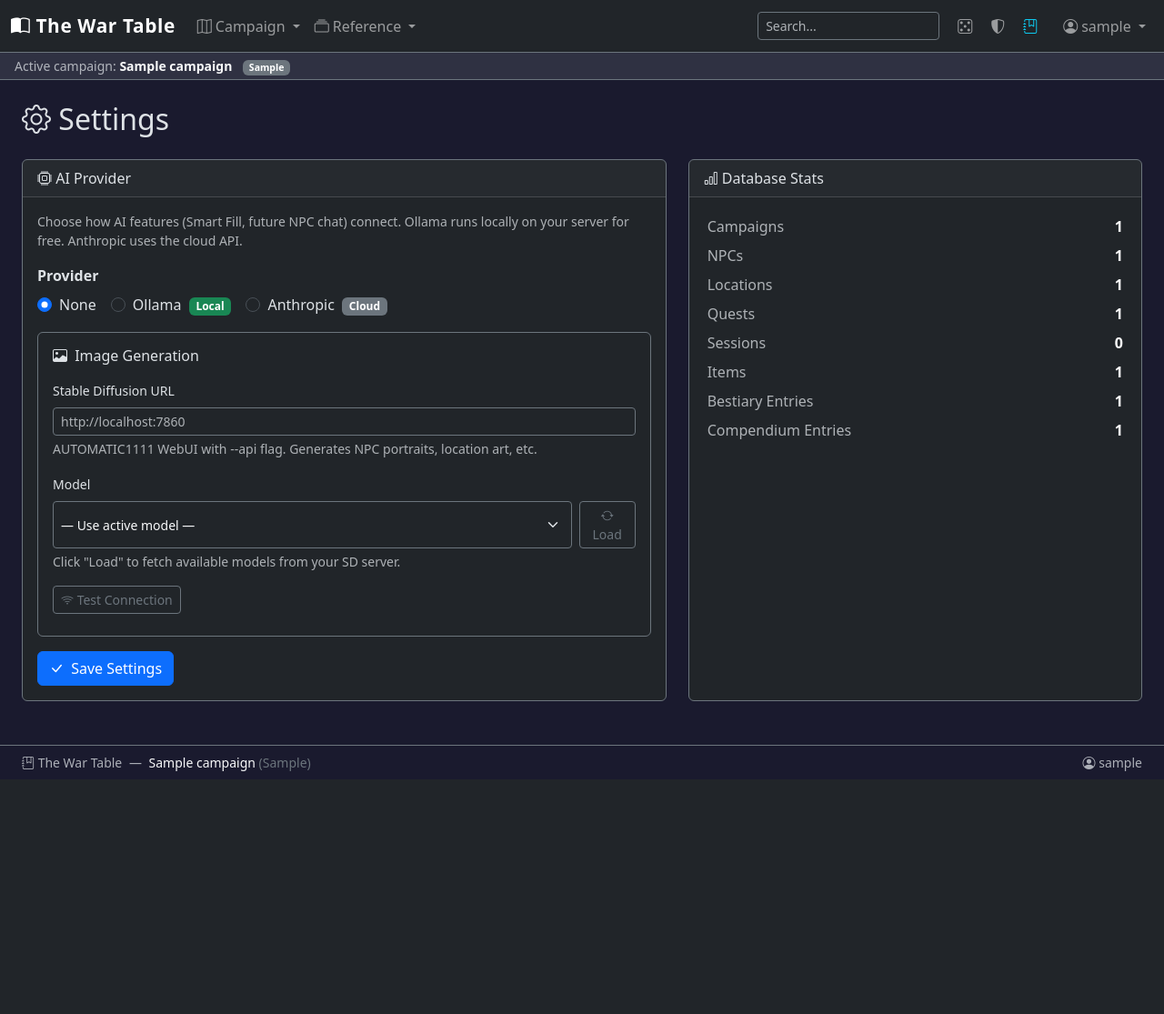
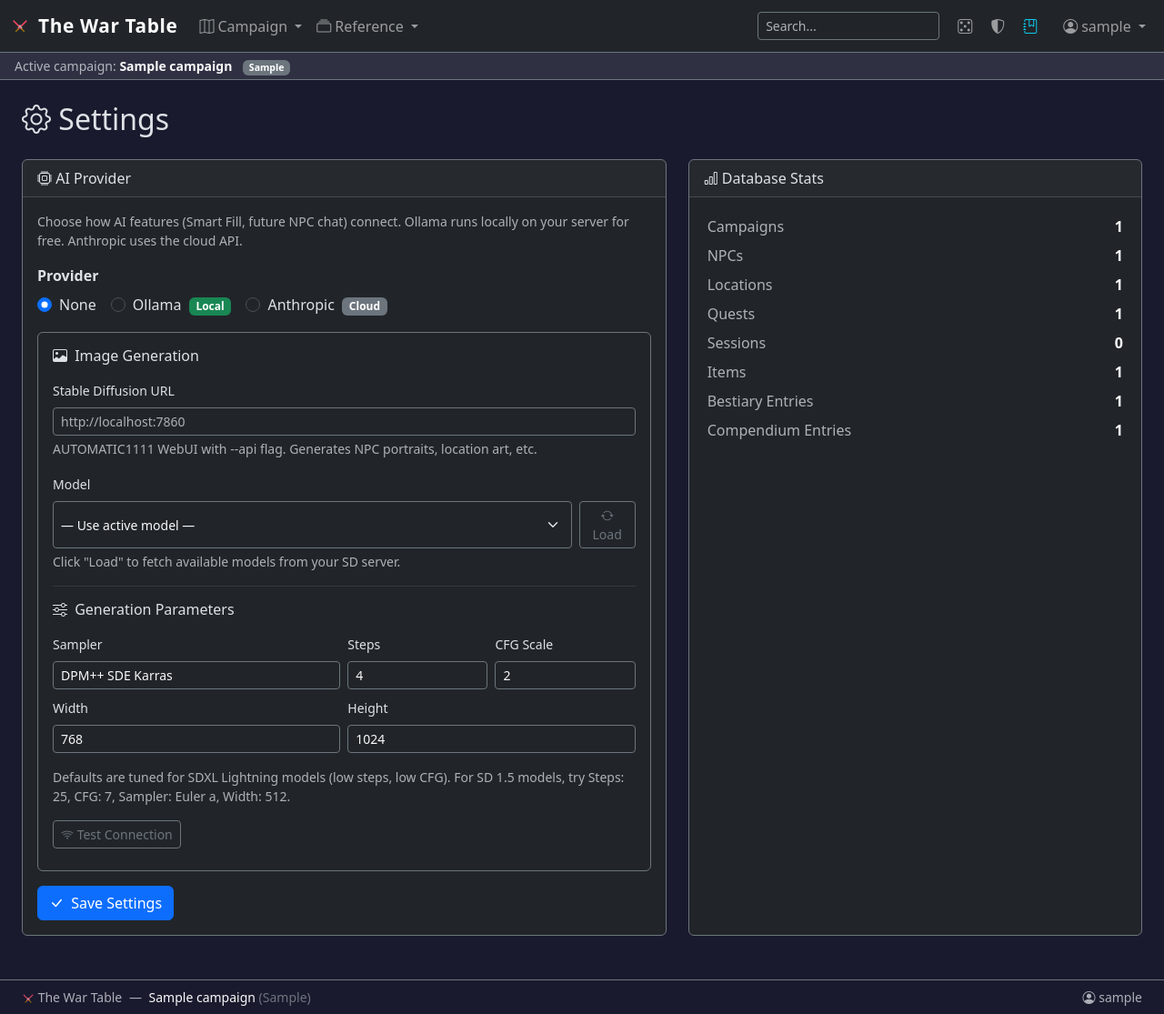
Before and after one commit to soup1977/gm-wiki, a Flask app: page /settings/ in a window 1280 px wide. Shown: the whole page at 91% size. Before the commit the page ends 848 px from the top, so only its background shows below. Run offline with Flask 3, Linux system fonts and the light colour scheme; a user stored in the database is signed in; tables that the repository leaves empty hold one stand-in row (values such as "Sample post"); some libraries are stand-ins or nearby versions.

Commit message:
Add favicon, admin-only settings, and configurable SD generation parameters
- Crossed swords SVG favicon on all pages (GM + player wiki)
- Navbar brand uses favicon icon instead of Bootstrap icon
- Settings page restricted to admin users only (route + navbar)
- SD generation parameters now configurable: steps, CFG, sampler, dimensions
- Defaults tuned for SDXL Lightning (steps: 4, CFG: 2, DPM++ SDE Karras)
- Auto-detect model type on selection and pre-fill recommended settings

Co-Authored-By: Claude Opus 4.6 <noreply@anthropic.com>

```diff
--- a/app/ai_provider.py
+++ b/app/ai_provider.py
@@ -51,6 +51,11 @@ def get_ai_config():
         'anthropic_api_key': settings.get('anthropic_api_key', ''),
         'sd_url': settings.get('sd_url', ''),
         'sd_model': settings.get('sd_model', ''),
+        'sd_sampler': settings.get('sd_sampler', 'DPM++ SDE Karras'),
+        'sd_steps': settings.get('sd_steps', '4'),
+        'sd_cfg_scale': settings.get('sd_cfg_scale', '2'),
+        'sd_width': settings.get('sd_width', '768'),
+        'sd_height': settings.get('sd_height', '1024'),
     }
 
 
--- a/app/routes/settings.py
+++ b/app/routes/settings.py
@@ -5,12 +5,14 @@ from app import db
 from app.models import (Campaign, NPC, Location, Quest, Item, Session,
                         BestiaryEntry, CompendiumEntry, AppSetting)
 from app.ai_provider import get_ai_config, ai_chat, AIProviderError
+from app.routes.admin import admin_required
 
 settings_bp = Blueprint('settings', __name__, url_prefix='/settings')
 
 
 @settings_bp.route('/', methods=['GET', 'POST'])
 @login_required
+@admin_required
 def index():
     if request.method == 'POST':
         # Save settings from form
@@ -20,6 +22,11 @@ def index():
         AppSetting.set('anthropic_api_key', request.form.get('anthropic_api_key', '').strip())
         AppSetting.set('sd_url', request.form.get('sd_url', '').strip())
         AppSetting.set('sd_model', request.form.get('sd_model', '').strip())
+        AppSetting.set('sd_sampler', request.form.get('sd_sampler', 'DPM++ SDE Karras').strip())
+        AppSetting.set('sd_steps', request.form.get('sd_steps', '4').strip())
+        AppSetting.set('sd_cfg_scale', request.form.get('sd_cfg_scale', '2').strip())
+        AppSetting.set('sd_width', request.form.get('sd_width', '768').strip())
+        AppSetting.set('sd_height', request.form.get('sd_height', '1024').strip())
         flash('Settings saved.', 'success')
         return redirect(url_for('settings.index'))
 
@@ -41,6 +48,7 @@ def index():
 
 @settings_bp.route('/test-ollama')
 @login_required
+@admin_required
 def test_ollama():
     """AJAX endpoint: test Ollama connection with a simple prompt."""
     try:
@@ -56,6 +64,7 @@ def test_ollama():
 
 @settings_bp.route('/test-anthropic')
 @login_required
+@admin_required
 def test_anthropic():
     """AJAX endpoint: test Anthropic API key."""
     config = get_ai_config()
@@ -75,6 +84,7 @@ def test_anthropic():
 
 @settings_bp.route('/test-sd')
 @login_required
+@admin_required
 def test_sd():
     """AJAX endpoint: test Stable Diffusion connection."""
     config = get_ai_config()
@@ -98,6 +108,7 @@ def test_sd():
 
 @settings_bp.route('/sd-models')
 @login_required
+@admin_required
 def sd_models():
     """AJAX endpoint: fetch available SD models for the dropdown."""
     config = get_ai_config()
--- a/app/templates/base.html
+++ b/app/templates/base.html
@@ -7,13 +7,14 @@
     <link href="https://cdn.jsdelivr.net/npm/bootstrap@5.3.3/dist/css/bootstrap.min.css" rel="stylesheet">
     <link href="https://cdn.jsdelivr.net/npm/bootstrap-icons@1.11.3/font/bootstrap-icons.min.css" rel="stylesheet">
     <link rel="stylesheet" href="{{ url_for('static', filename='css/custom.css') }}">
+    <link rel="icon" type="image/svg+xml" href="{{ url_for('static', filename='favicon.svg') }}">
 </head>
 <body class="{% if session.get('in_session_mode') %}session-mode-active{% endif %}">
 
 <nav class="navbar navbar-expand-lg navbar-dark bg-dark border-bottom border-secondary">
     <div class="container-fluid">
         <a class="navbar-brand fw-bold" href="{{ url_for('main.index') }}">
-            <i class="bi bi-book-half"></i> The War Table
+            <img src="{{ url_for('static', filename='favicon.svg') }}" alt="" width="20" height="20" class="me-1"> The War Table
         </a>
         <button class="navbar-toggler" type="button" data-bs-toggle="collapse" data-bs-target="#navbarNav">
             <span class="navbar-toggler-icon"></span>
@@ -151,9 +152,11 @@
                         <li><a class="dropdown-item" href="{{ url_for('campaigns.list_campaigns') }}">
                             <i class="bi bi-folder2 me-2"></i>Campaigns
                         </a></li>
+                        {% if current_user.is_admin %}
                         <li><a class="dropdown-item" href="{{ url_for('settings.index') }}">
                             <i class="bi bi-gear me-2"></i>Settings
                         </a></li>
+                        {% endif %}
                         <li><hr class="dropdown-divider"></li>
                         <li><a class="dropdown-item" href="{{ url_for('obsidian_import.select_vault') }}">
                             <i class="bi bi-box-arrow-in-down me-2"></i>Obsidian Import
@@ -207,7 +210,7 @@
 <footer class="border-top border-secondary mt-5 py-2 px-4">
     <div class="d-flex justify-content-between align-items-center">
         <span class="text-muted small">
-            <i class="bi bi-journal-bookmark"></i> The War Table
+            <img src="{{ url_for('static', filename='favicon.svg') }}" alt="" width="14" height="14"> The War Table
             {% if active_campaign %}
                 <span class="mx-1">&mdash;</span>
                 <span class="text-light">{{ active_campaign.name }}</span>
--- a/app/templates/settings/index.html
+++ b/app/templates/settings/index.html
@@ -124,6 +124,48 @@
                         <div class="form-text">Click "Load" to fetch available models from your SD server.</div>
                         <div id="sd-models-result" class="small mt-1"></div>
                     </div>
+                    <hr class="border-secondary my-3">
+                    <h6 class="mb-3"><i class="bi bi-sliders me-1"></i> Generation Parameters</h6>
+                    <div class="row g-2 mb-2">
+                        <div class="col-6">
+                            <label for="sd_sampler" class="form-label small">Sampler</label>
+                            <input type="text" class="form-control form-control-sm bg-dark text-light border-secondary"
+                                   id="sd_sampler" name="sd_sampler"
+                                   value="{{ ai_config.sd_sampler or 'DPM++ SDE Karras' }}"
+                                   placeholder="DPM++ SDE Karras">
+                        </div>
+                        <div class="col-3">
+                            <label for="sd_steps" class="form-label small">Steps</label>
+                            <input type="number" class="form-control form-control-sm bg-dark text-light border-secondary"
+                                   id="sd_steps" name="sd_steps" min="1" max="100"
+                                   value="{{ ai_config.sd_steps or '4' }}">
+                        </div>
+                        <div class="col-3">
+                            <label for="sd_cfg_scale" class="form-label small">CFG Scale</label>
+                            <input type="number" class="form-control form-control-sm bg-dark text-light border-secondary"
+                                   id="sd_cfg_scale" name="sd_cfg_scale" min="1" max="30" step="0.5"
+                                   value="{{ ai_config.sd_cfg_scale or '2' }}">
+                        </div>
+                    </div>
+                    <div class="row g-2 mb-3">
+                        <div class="col-6">
+                            <label for="sd_width" class="form-label small">Width</label>
+                            <input type="number" class="form-control form-control-sm bg-dark text-light border-secondary"
+                                   id="sd_width" name="sd_width" min="256" max="2048" step="64"
+                                   value="{{ ai_config.sd_width or '768' }}">
+                        </div>
+                        <div class="col-6">
+                            <label for="sd_height" class="form-label small">Height</label>
+                            <input type="number" class="form-control form-control-sm bg-dark text-light border-secondary"
+                                   id="sd_height" name="sd_height" min="256" max="2048" step="64"
+                                   value="{{ ai_config.sd_height or '1024' }}">
+                        </div>
+                    </div>
+                    <div class="form-text mb-3">
+                        Defaults are tuned for SDXL Lightning models (low steps, low CFG).
+                        For SD 1.5 models, try Steps: 25, CFG: 7, Sampler: Euler a, Width: 512.
+                    </div>
+
                     <button type="button" class="btn btn-outline-secondary btn-sm" onclick="testConnection('sd')">
                         <i class="bi bi-wifi"></i> Test Connection
                     </button>
@@ -258,6 +300,46 @@ function loadSdModels() {
         });
 }
 
+// Auto-detect model type and suggest settings when model changes
+const SD_PRESETS = [
+    { match: ['lightning', 'turbo', 'lcm'], label: 'Lightning/Turbo',
+      steps: 4, cfg: 2, sampler: 'DPM++ SDE Karras' },
+    { match: ['xl', 'sdxl', 'pony'], label: 'SDXL',
+      steps: 20, cfg: 5, sampler: 'DPM++ 2M Karras' },
+    { match: [], label: 'SD 1.5 (default)',
+      steps: 25, cfg: 7, sampler: 'Euler a' },
+];
+
+function detectModelPreset(modelName) {
+    const name = modelName.toLowerCase();
+    for (const preset of SD_PRESETS) {
+        if (preset.match.length && preset.match.some(kw => name.includes(kw))) {
+            return preset;
+        }
+    }
+    // If the name contains 'xl' patterns via dimensions, check width hints
+    return SD_PRESETS[SD_PRESETS.length - 1]; // fallback to SD 1.5
+}
+
+document.getElementById('sd_model').addEventListener('change', function() {
+    const modelName = this.options[this.selectedIndex]?.textContent || this.value;
+    if (!modelName || modelName.startsWith('—')) return;
+
+    const preset = detectModelPreset(modelName);
+    const isXL = modelName.toLowerCase().includes('xl') ||
+                 modelName.toLowerCase().includes('pony');
+
+    document.getElementById('sd_steps').value = preset.steps;
+    document.getElementById('sd_cfg_scale').value = preset.cfg;
+    document.getElementById('sd_sampler').value = preset.sampler;
+    document.getElementById('sd_width').value = isXL ? 768 : 512;
+    document.getElementById('sd_height').value = isXL ? 1024 : 768;
+
+    const result = document.getElementById('sd-models-result');
+    result.innerHTML = '<span class="text-info"><i class="bi bi-info-circle"></i> ' +
+        'Detected <strong>' + preset.label + '</strong> — parameters updated. Review and save.</span>';
+});
+
 // Show the right section on page load
 toggleProviderSections();
 </script>
--- a/app/templates/wiki/base_wiki.html
+++ b/app/templates/wiki/base_wiki.html
@@ -7,6 +7,7 @@
     <link href="https://cdn.jsdelivr.net/npm/bootstrap@5.3.3/dist/css/bootstrap.min.css" rel="stylesheet">
     <link href="https://cdn.jsdelivr.net/npm/bootstrap-icons@1.11.3/font/bootstrap-icons.min.css" rel="stylesheet">
     <link rel="stylesheet" href="{{ url_for('static', filename='css/custom.css') }}">
+    <link rel="icon" type="image/svg+xml" href="{{ url_for('static', filename='favicon.svg') }}">
 </head>
 <body>
 
--- a/app/templates/wiki/index.html
+++ b/app/templates/wiki/index.html
@@ -7,6 +7,7 @@
     <link href="https://cdn.jsdelivr.net/npm/bootstrap@5.3.3/dist/css/bootstrap.min.css" rel="stylesheet">
     <link href="https://cdn.jsdelivr.net/npm/bootstrap-icons@1.11.3/font/bootstrap-icons.min.css" rel="stylesheet">
     <link rel="stylesheet" href="{{ url_for('static', filename='css/custom.css') }}">
+    <link rel="icon" type="image/svg+xml" href="{{ url_for('static', filename='favicon.svg') }}">
 </head>
 <body>
 <nav class="navbar navbar-dark bg-dark border-bottom border-secondary">
```
Also changed, not shown: app/sd_provider.py (+21 -8 lines), app/static/favicon.svg (added).
